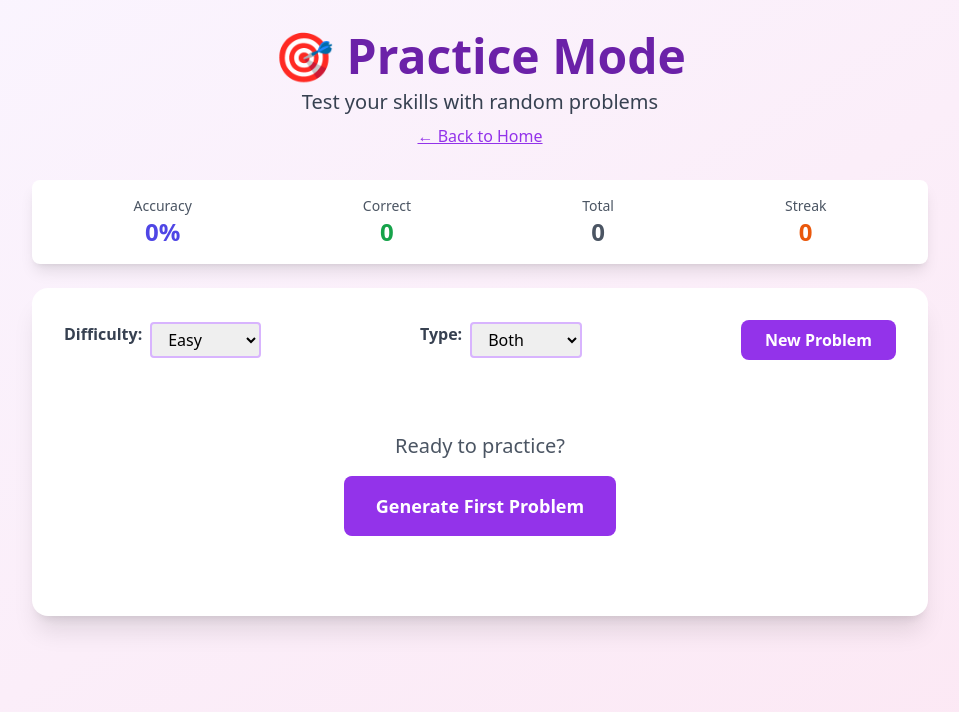
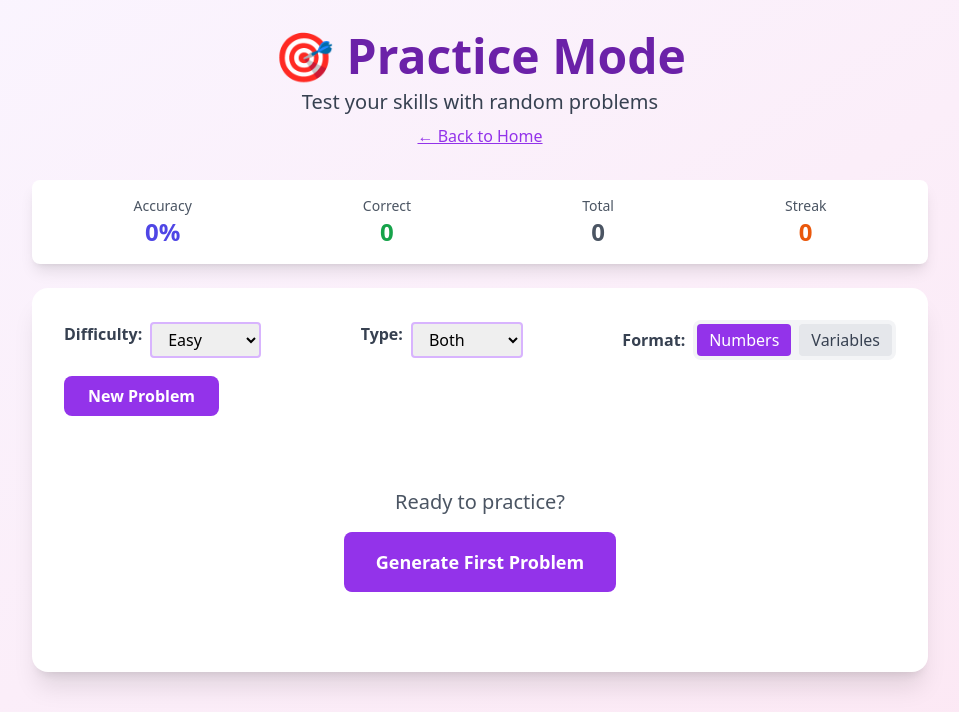
Before and after one commit to nothing2me/postfixwiz, a Flask app: page /practice in a window 1280 px wide. Shown: the top 712 px of the page, without its empty margins (160-1119 px from the left). Run offline with Flask 3, Linux system fonts and the light colour scheme; some libraries are stand-ins or nearby versions.

Commit message:
Add variable/numbers toggle feature - Allow users to switch between variable letters and number equations in practice mode

```diff
--- a/api/index.py
+++ b/api/index.py
@@ -44,8 +44,9 @@ def api_generate_problem():
     data = request.json
     difficulty = data.get('difficulty', 'easy')
     problem_type = data.get('type', 'both')
+    use_variables = data.get('use_variables', False)
 
-    problem = generate_problem(difficulty, problem_type)
+    problem = generate_problem(difficulty, problem_type, use_variables)
     return jsonify(problem)
 
 @app.route('/api/check-answer', methods=['POST'])
--- a/app.py
+++ b/app.py
@@ -35,8 +35,9 @@ def api_generate_problem():
     data = request.json
     difficulty = data.get('difficulty', 'easy')
     problem_type = data.get('type', 'both')
+    use_variables = data.get('use_variables', False)
 
-    problem = generate_problem(difficulty, problem_type)
+    problem = generate_problem(difficulty, problem_type, use_variables)
     return jsonify(problem)
 
 @app.route('/api/check-answer', methods=['POST'])
--- a/templates/practice.html
+++ b/templates/practice.html
@@ -57,6 +57,25 @@
                         <option value="convert">Convert</option>
                         <option value="evaluate">Evaluate</option>
                     </select>
+                </div>
+                <div class="flex gap-2 items-center">
+                    <label class="text-gray-700 font-semibold">Format:</label>
+                    <div class="flex gap-2 bg-gray-100 rounded-lg p-1">
+                        <button
+                            id="format-numbers"
+                            onclick="setFormat('numbers')"
+                            class="px-3 py-1 rounded transition-all bg-purple-600 text-white"
+                        >
+                            Numbers
+                        </button>
+                        <button
+                            id="format-variables"
+                            onclick="setFormat('variables')"
+                            class="px-3 py-1 rounded transition-all bg-gray-200 text-gray-700"
+                        >
+                            Variables
+                        </button>
+                    </div>
                 </div>
                 <button
                     onclick="generateProblem()"
@@ -122,10 +141,45 @@
     <script src="{{ url_for('static', filename='scripts.js') }}"></script>
     <script>
         let currentProblem = null;
+        let currentFormat = 'numbers'; // 'numbers' or 'variables'
+
+        function setFormat(format) {
+            currentFormat = format;
+
+            // Update button styles
+            const numbersBtn = document.getElementById('format-numbers');
+            const variablesBtn = document.getElementById('format-variables');
+
+            if (format === 'numbers') {
+                numbersBtn.classList.add('bg-purple-600', 'text-white');
+                numbersBtn.classList.remove('bg-gray-200', 'text-gray-700');
+                variablesBtn.classList.remove('bg-purple-600', 'text-white');
+                variablesBtn.classList.add('bg-gray-200', 'text-gray-700');
+            } else {
+                variablesBtn.classList.add('bg-purple-600', 'text-white');
+                variablesBtn.classList.remove('bg-gray-200', 'text-gray-700');
+                numbersBtn.classList.remove('bg-purple-600', 'text-white');
+                numbersBtn.classList.add('bg-gray-200', 'text-gray-700');
+            }
+
+            // If evaluate type is selected, warn that variables won't work
+            const problemType = document.getElementById('problem-type').value;
+            if (format === 'variables' && problemType === 'evaluate') {
+                // Auto-switch to convert if evaluate is selected
+                document.getElementById('problem-type').value = 'convert';
+            }
+        }
 
         async function generateProblem() {
             const difficulty = document.getElementById('difficulty').value;
             const problemType = document.getElementById('problem-type').value;
+            const use_variables = currentFormat === 'variables';
+
+            // If evaluate type is selected, force numbers
+            if (problemType === 'evaluate') {
+                currentFormat = 'numbers';
+                setFormat('numbers');
+            }
 
             try {
                 const response = await fetch('/api/generate-problem', {
@@ -133,7 +187,11 @@
                     headers: {
                         'Content-Type': 'application/json',
                     },
-                    body: JSON.stringify({ difficulty, type: problemType })
+                    body: JSON.stringify({
+                        difficulty,
+                        type: problemType,
+                        use_variables: use_variables && problemType !== 'evaluate'
+                    })
                 });
 
                 const problem = await response.json();
@@ -243,6 +301,13 @@
             }
         }
 
+        // Handle problem type changes - disable variables for evaluate
+        document.getElementById('problem-type').addEventListener('change', function() {
+            if (this.value === 'evaluate' && currentFormat === 'variables') {
+                setFormat('numbers');
+            }
+        });
+
         // Load stats on page load
         updateStats();
     </script>
```
Also changed, not shown: utils/problems.py (+91 -43 lines).
